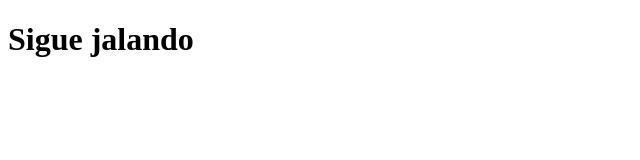
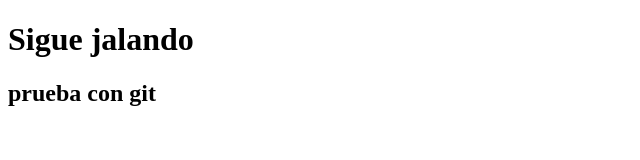
Before and after one commit to EmmanuelRamirezz/proyectoDemoCursoPrework, a plain HTML site: page index.html in a window 1280 px wide. Shown: the whole page, without its empty margins (0-640 px from the left). Drawn offline with Linux system fonts and the light colour scheme.

Commit message:
primeros cambios al html

```diff
--- a/index.html
+++ b/index.html
@@ -8,5 +8,6 @@
 </head>
 <body>
   <h1>Sigue jalando</h1>
+  <h2>prueba con git</h2>
 </body>
 </html>
```
